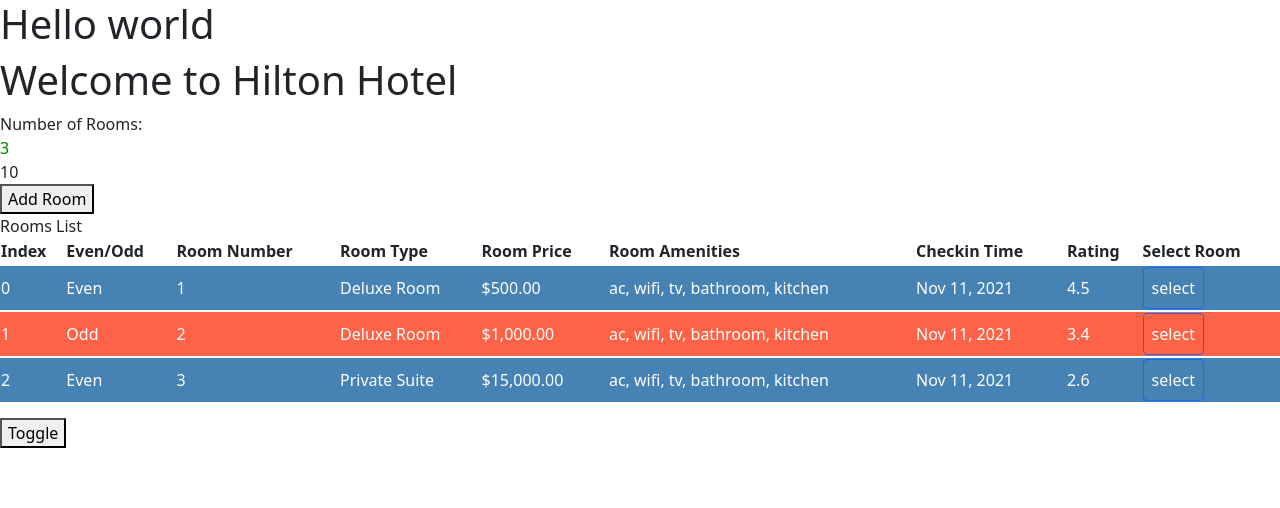
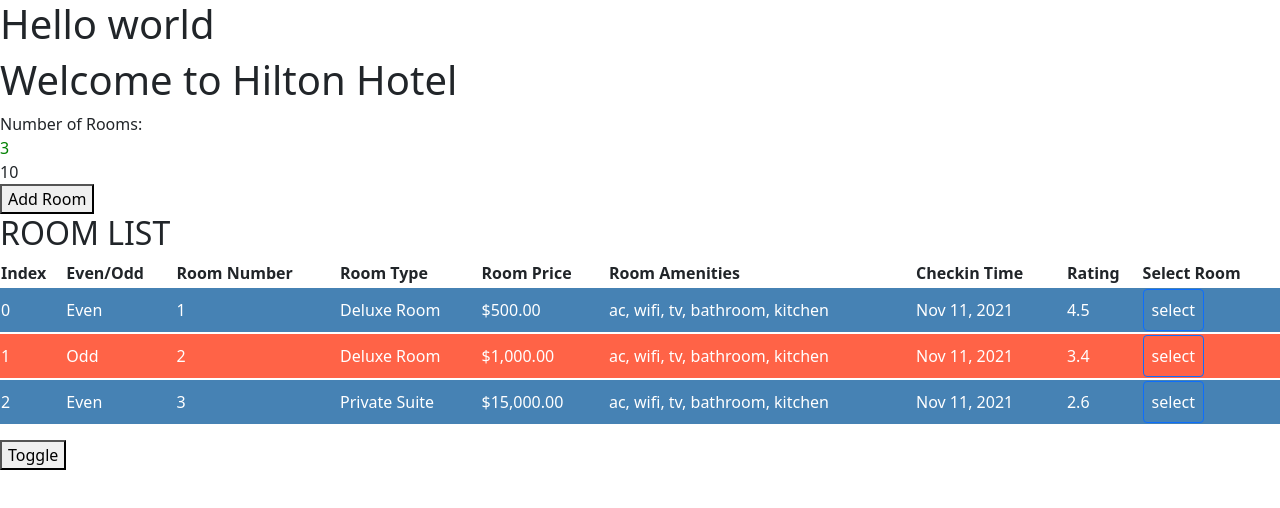
Before and after one commit to kurtreyn/hotelinventoryapp, an Angular app: page / in a window 1280 px wide. Shown: the top 508 px of the page. Built offline with nearby package versions, Linux system fonts and the light colour scheme.

Commit message:
ngOnChanges

```diff
--- a/src/app/rooms/rooms-list/rooms-list.component.html
+++ b/src/app/rooms/rooms-list/rooms-list.component.html
@@ -1,4 +1,4 @@
-Rooms List
+<h2>{{ title }}</h2>
 <table class="table">
   <tr>
     <th>Index</th>
--- a/src/app/rooms/rooms-list/rooms-list.component.ts
+++ b/src/app/rooms/rooms-list/rooms-list.component.ts
@@ -5,6 +5,8 @@
   OnInit,
   EventEmitter,
   ChangeDetectionStrategy,
+  OnChanges,
+  SimpleChanges,
 } from '@angular/core';
 import { RoomList } from '../rooms';
 
@@ -14,10 +16,19 @@
   styleUrls: ['./rooms-list.component.scss'],
   changeDetection: ChangeDetectionStrategy.OnPush,
 })
-export class RoomsListComponent implements OnInit {
+export class RoomsListComponent implements OnInit, OnChanges {
   @Input() rooms: RoomList[] = [];
+  @Input() title: string = '';
   @Output() selectedRoom = new EventEmitter<RoomList>();
+
   constructor() {}
+
+  ngOnChanges(changes: SimpleChanges): void {
+    console.log('change', changes);
+    if (changes['title']) {
+      this.title = changes['title'].currentValue.toUpperCase();
+    }
+  }
 
   ngOnInit(): void {}
 
--- a/src/app/rooms/rooms.component.html
+++ b/src/app/rooms/rooms.component.html
@@ -21,6 +21,7 @@
 <div *ngIf="rooms && rooms?.availableRooms">
   <hinv-rooms-list
     [rooms]="roomList"
+    [title]="title"
     (selectedRoom)="selectRoomParent($event)"
   ></hinv-rooms-list>
 </div>
--- a/src/app/rooms/rooms.component.ts
+++ b/src/app/rooms/rooms.component.ts
@@ -18,6 +18,7 @@
   selectedRoom!: RoomList;
 
   roomList: RoomList[] = [];
+  title = 'Room List';
 
   constructor() {}
 
@@ -61,6 +62,7 @@
 
   toggle() {
     this.hideRooms = !this.hideRooms;
+    this.title = 'Rooms Available';
   }
 
   selectRoomParent(room: RoomList) {
```
